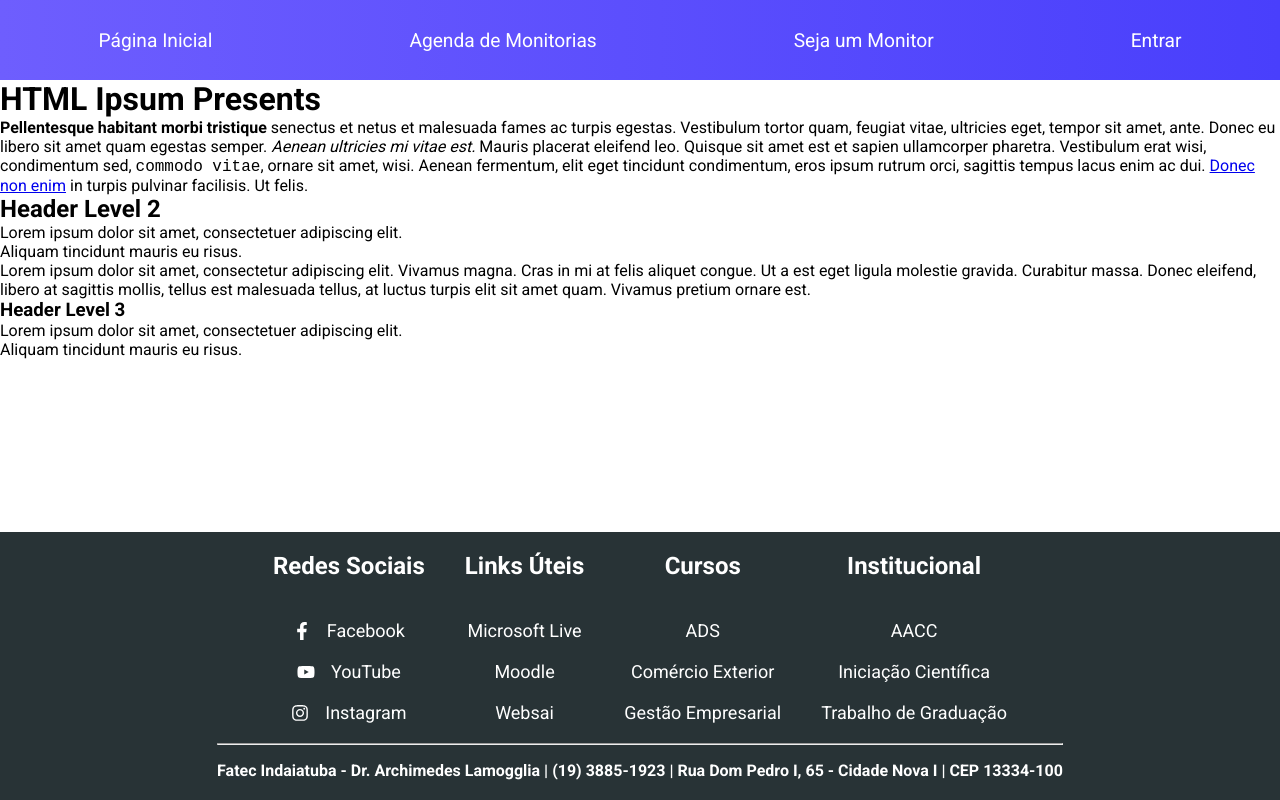
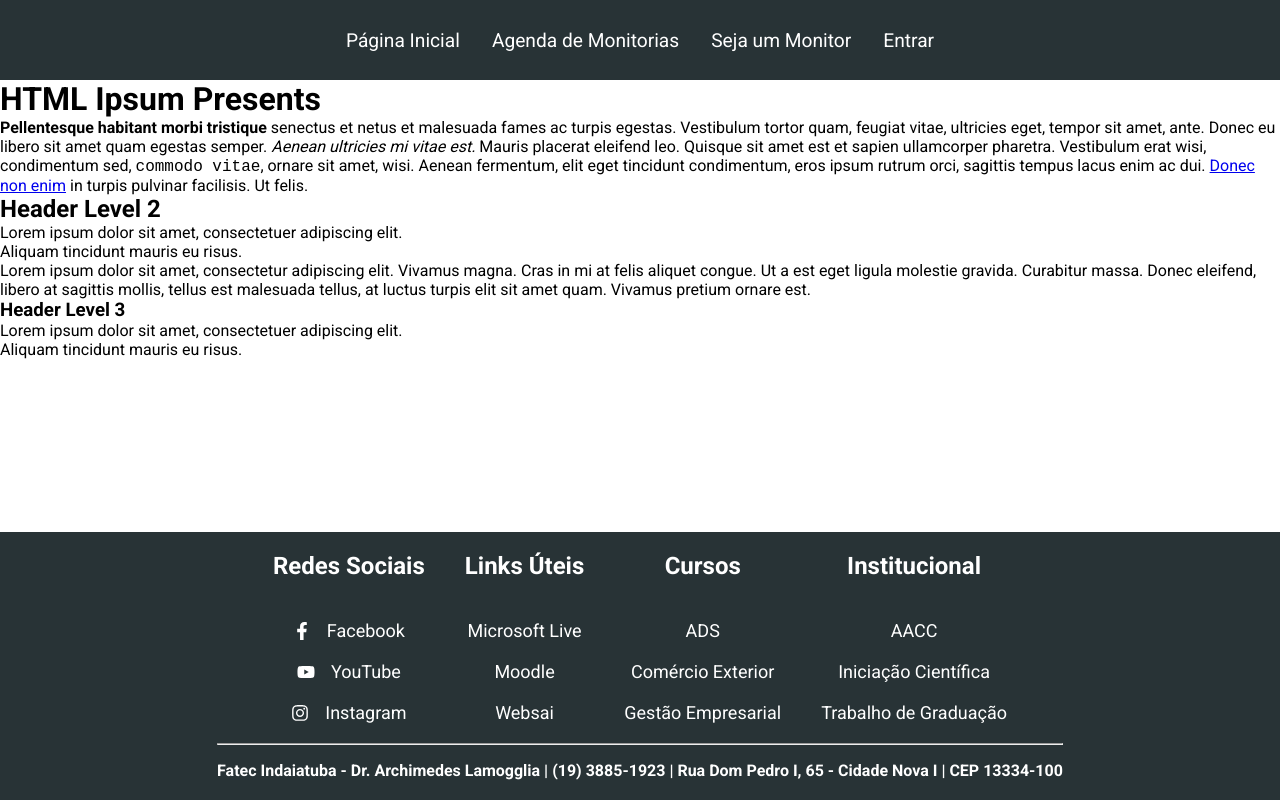
Before and after one commit to cleysondiego/sgm-frontend, a React (Create React App) app: page / in a window 1280 px wide. Built offline with nearby package versions, Linux system fonts and the light colour scheme.

Commit message:
chore: fix Navbar styles

```diff
--- a/src/components/Header/styles.ts
+++ b/src/components/Header/styles.ts
@@ -5,51 +5,24 @@ interface ListProps {
 }
 
 export const Container = styled.nav`
-  background: linear-gradient(
-    90deg,
-    rgb(110, 94, 254) 0%,
-    rgba(73, 63, 252, 1) 100%
-  );
-  position: fixed;
-  left: 0;
+  display: flex;
+  position: absolute;
   top: 0;
   width: 100%;
   height: 80px;
-  display: flex;
-  justify-content: space-around;
+  background: #283336;
   align-items: center;
   font-size: 1.2rem;
-
-  button {
-    padding: 8px 20px;
-    border-radius: 4px;
-    outline: none;
-    border: none;
-    cursor: pointer;
-
-    &:hover {
-      padding: 8px 20px;
-      transition: all 0.3s ease-out;
-      background: #fff;
-      color: #6568f4;
-      transition: 250ms;
-    }
 
     @media screen and (max-width: 844px) {
       display: block;
       text-align: center;
       padding: 1.5rem;
-      margin: 2rem auto;
-      border-radius: 4px;
-      width: 80%;
-      background: #4ad9e4;
       text-decoration: none;
       color: #fff;
       font-size: 1.5rem;
 
       &:hover {
-        background: #fff;
-        color: #6568f4;
         transition: 250ms;
       }
     }
@@ -68,8 +41,6 @@ export const List = styled.ul<ListProps>`
   margin: 0 auto;
   list-style: none;
   text-align: center;
-  width: inherit;
-  justify-content: space-around;
 
   li {
     a {
@@ -94,32 +65,22 @@ export const List = styled.ul<ListProps>`
           border-radius: 0;
         }
       }
-
-      &::after {
-        display: none;
-      }
     }
   }
 
   @media screen and (max-width: 844px) {
-    display: flex;
+    display: none;
     flex-direction: column;
+    position: absolute;
     width: 100%;
-    height: 500px;
-    position: absolute;
     top: 80px;
-    left: 100%;
-    opacity: 1;
-    transition: all 0.5s ease;
 
     ${props =>
       props.isClicked &&
       css`
-        background: #6668f4;
+        display: flex;
+        background: #283336;
         left: 0%;
-        opacity: 1;
-        transition: all 0.5s ease;
-        z-index: 1;
       `}
   }
 `;
--- a/src/pages/Home/styles.ts
+++ b/src/pages/Home/styles.ts
@@ -14,4 +14,8 @@ export const Content = styled.div`
   max-width: 1500px;
   padding-top: 80px;
   padding-bottom: 278px;
+
+  @media screen and (max-width: 844px) {
+    padding-top: 0;
+  }
 `;
```
